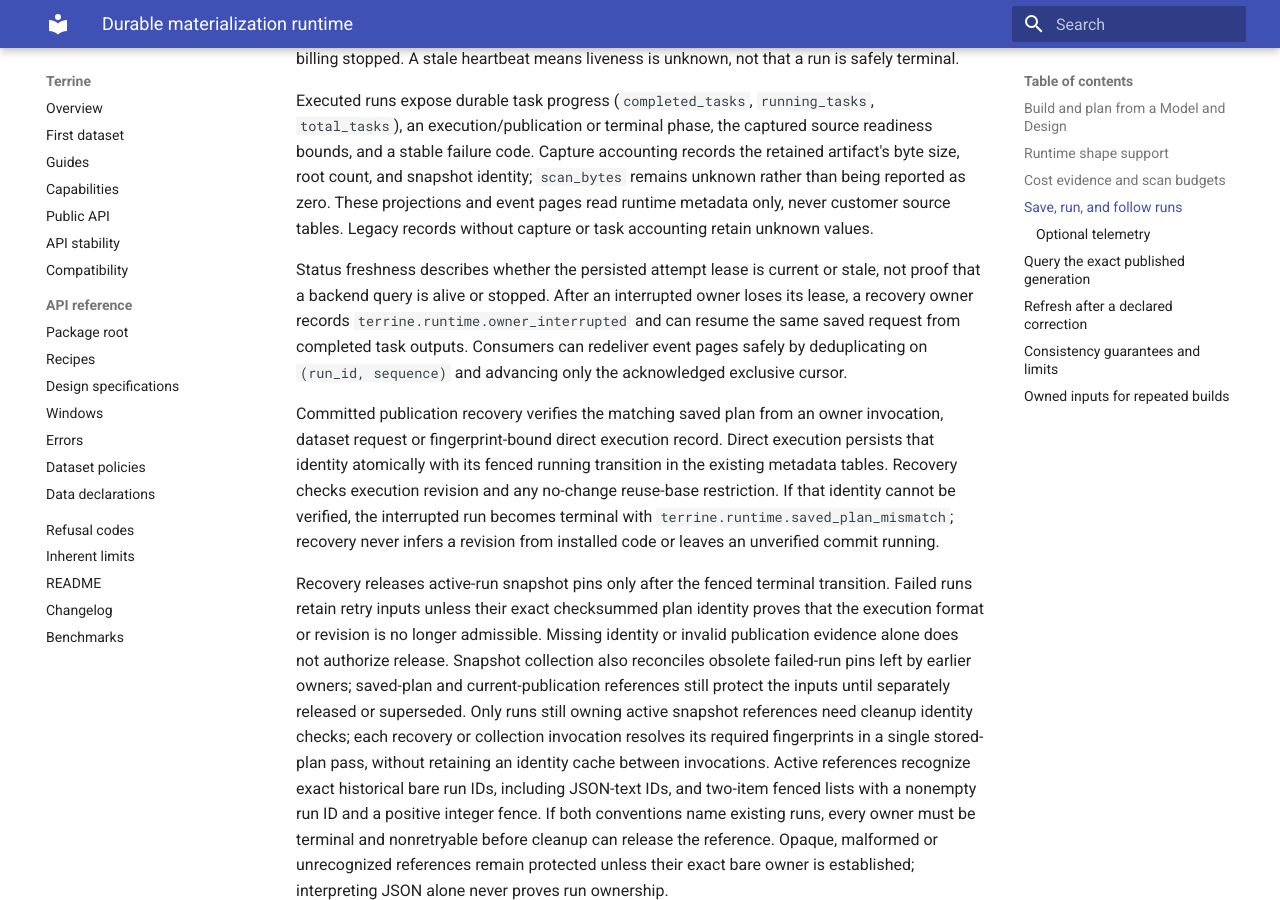
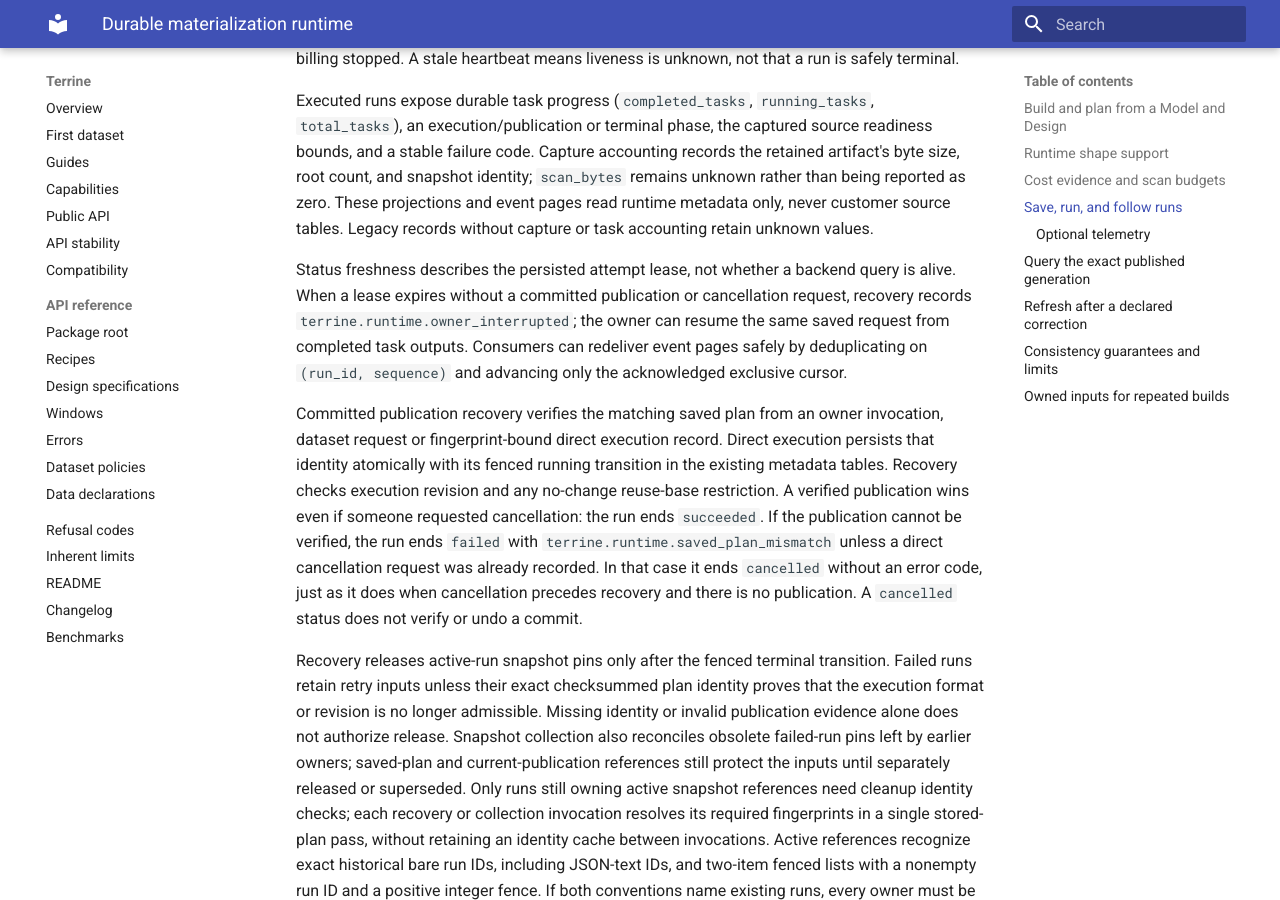
Before and after one commit to kylejcaron/terrine, an MkDocs documentation site: the page built from docs/guides/materialization-runtime.md, in a window 1280 px wide and 900 px high, scrolled down 7774 px. Built offline with MkDocs 1.6.1 and Material for MkDocs 9.7.7, drawn with Linux system fonts in a browser that asks for light colours.

Commit message:
Explain survival censoring, recovery precedence, and refresh compatibility
- Distinguish unit observation from source availability without creating a new reason code.
- Document committed-success and prior-cancellation precedence; describe revision 3 migration and the unreleased corrections.

```diff
--- a/docs/guides/materialization-runtime.md
+++ b/docs/guides/materialization-runtime.md
@@ -283,15 +283,18 @@ Status, event pages, and cancellation are projections of durable owner state. Ev
 
 Executed runs expose durable task progress (`completed_tasks`, `running_tasks`, `total_tasks`), an execution/publication or terminal phase, the captured source readiness bounds, and a stable failure code. Capture accounting records the retained artifact's byte size, root count, and snapshot identity; `scan_bytes` remains unknown rather than being reported as zero. These projections and event pages read runtime metadata only, never customer source tables. Legacy records without capture or task accounting retain unknown values.
 
-Status freshness describes whether the persisted attempt lease is current or stale, not proof that a backend query is alive or stopped. After an interrupted owner loses its lease, a recovery owner records `terrine.runtime.owner_interrupted` and can resume the same saved request from completed task outputs. Consumers can redeliver event pages safely by deduplicating on `(run_id, sequence)` and advancing only the acknowledged exclusive cursor.
+Status freshness describes the persisted attempt lease, not whether a backend query is alive. When a lease expires without a committed publication or cancellation request, recovery records `terrine.runtime.owner_interrupted`; the owner can resume the same saved request from completed task outputs. Consumers can redeliver event pages safely by deduplicating on `(run_id, sequence)` and advancing only the acknowledged exclusive cursor.
 
 Committed publication recovery verifies the matching saved plan from an owner
 invocation, dataset request or fingerprint-bound direct execution record. Direct
 execution persists that identity atomically with its fenced running transition in
 the existing metadata tables. Recovery checks execution revision and any no-change
-reuse-base restriction. If that identity cannot be verified, the interrupted
-run becomes terminal with `terrine.runtime.saved_plan_mismatch`; recovery never
-infers a revision from installed code or leaves an unverified commit running.
+reuse-base restriction. A verified publication wins even if someone requested
+cancellation: the run ends `succeeded`. If the publication cannot be verified,
+the run ends `failed` with `terrine.runtime.saved_plan_mismatch` unless a direct
+cancellation request was already recorded. In that case it ends `cancelled`
+without an error code, just as it does when cancellation precedes recovery and
+there is no publication. A `cancelled` status does not verify or undo a commit.
 
 Recovery releases active-run snapshot pins only after the fenced terminal
 transition. Failed runs retain retry inputs unless their exact checksummed
```
Also changed, not shown: CHANGELOG.md (+26 -0 lines), docs/guides/trajectories-survival.md (+8 -5 lines), 1 other file.
